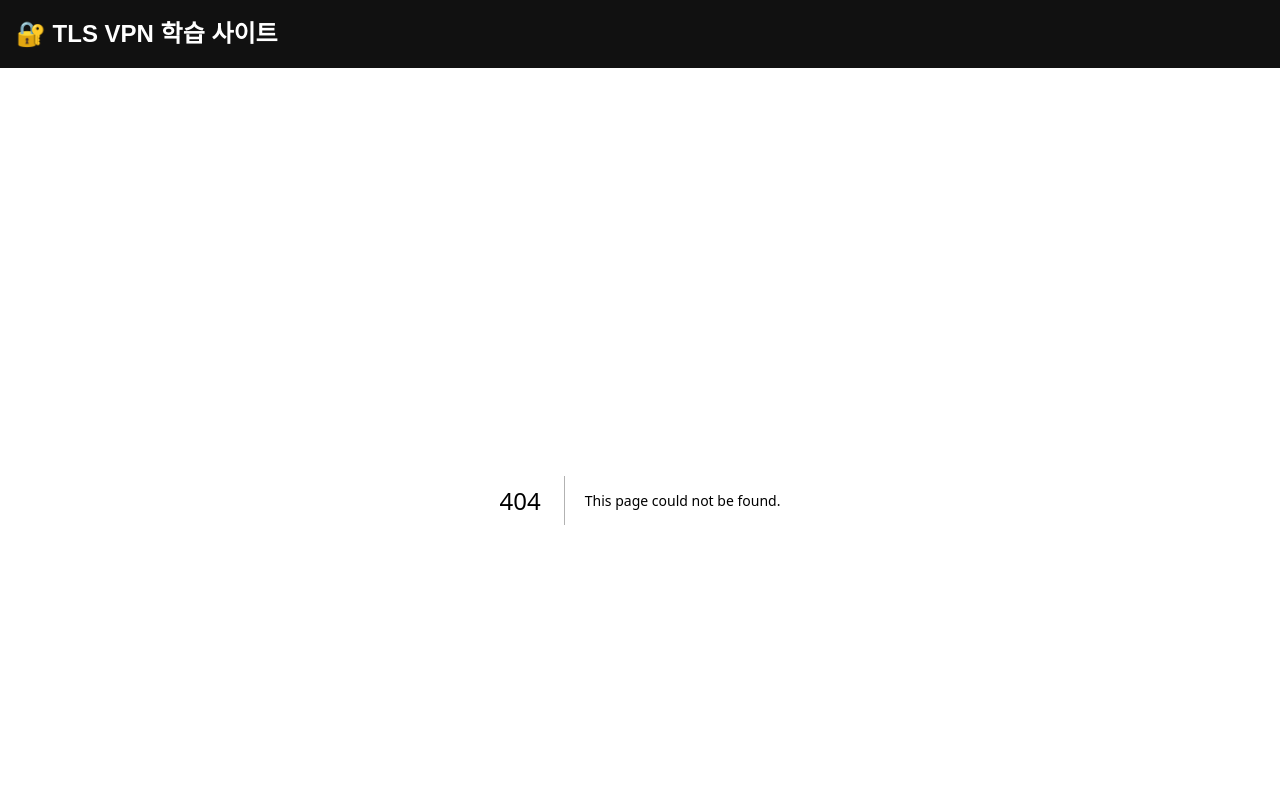
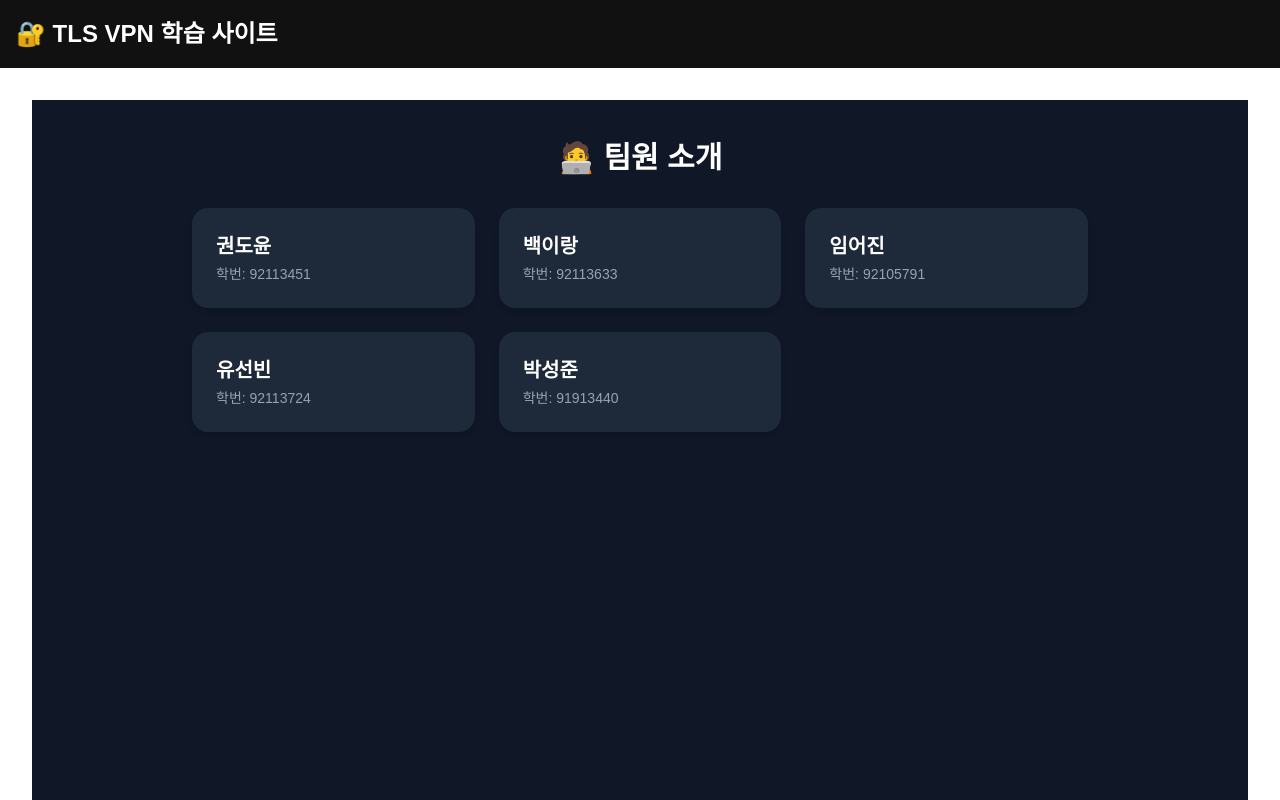
Before and after one commit to Rickyphantom/tls-vpn-demo, a Next.js app: page /team in a window 1280 px wide. Before the commit this address had no page. Shown: the top 800 px of the page. Built offline with nearby package versions, Linux system fonts and the light colour scheme.

Commit message:
팀원소개페이지 추가가

```diff
--- a/src/app/page.tsx
+++ b/src/app/page.tsx
@@ -21,6 +21,10 @@ export default function HomePage() {
         <li>
           🔐 <Link href="/lab/encryption">암호화 실습</Link>
         </li>
+        <li>
+<Link href="/team">팀원소개</Link>
+</li>
+
       </ul>
     </div>
   );
--- /dev/null
+++ b/src/app/team/page.tsx
@@ -0,0 +1,27 @@
+// src/app/team/page.tsx
+export default function TeamPage() {
+  const teamMembers = [
+    { name: '권도윤', id: '92113451' },
+    { name: '백이랑', id: '92113633' },
+    { name: '임어진', id: '92105791' },
+    { name: '유선빈', id: '92113724' },
+    { name: '박성준', id: '91913440' },
+  ];
+
+  return (
+    <div className="min-h-screen bg-gray-900 text-white px-6 py-10">
+      <h1 className="text-3xl font-bold mb-8 text-center">🧑‍💻 팀원 소개</h1>
+      <div className="grid grid-cols-1 sm:grid-cols-2 md:grid-cols-3 gap-6 max-w-4xl mx-auto">
+        {teamMembers.map((member, index) => (
+          <div
+            key={index}
+            className="bg-gray-800 rounded-2xl p-6 shadow-md hover:shadow-xl transition"
+          >
+            <h2 className="text-xl font-semibold">{member.name}</h2>
+            <p className="text-sm text-gray-400 mt-1">학번: {member.id}</p>
+          </div>
+        ))}
+      </div>
+    </div>
+  );
+}
```
